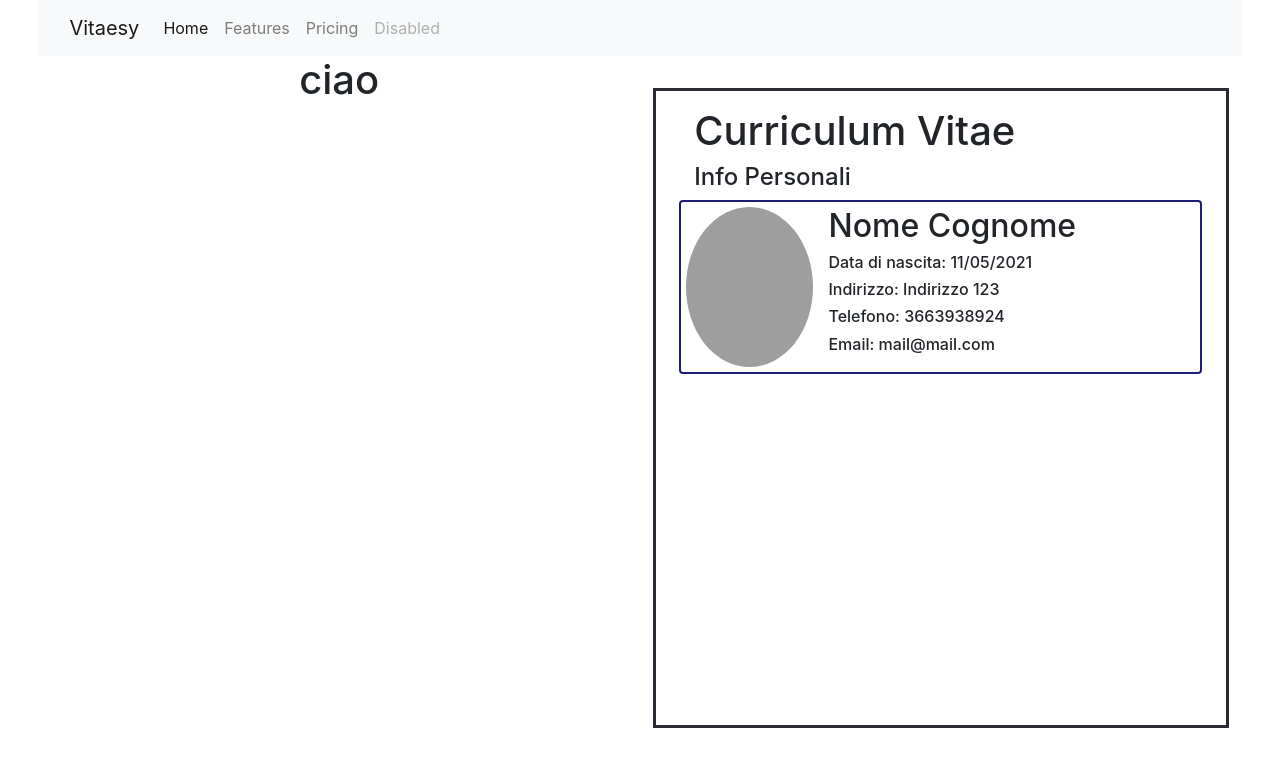
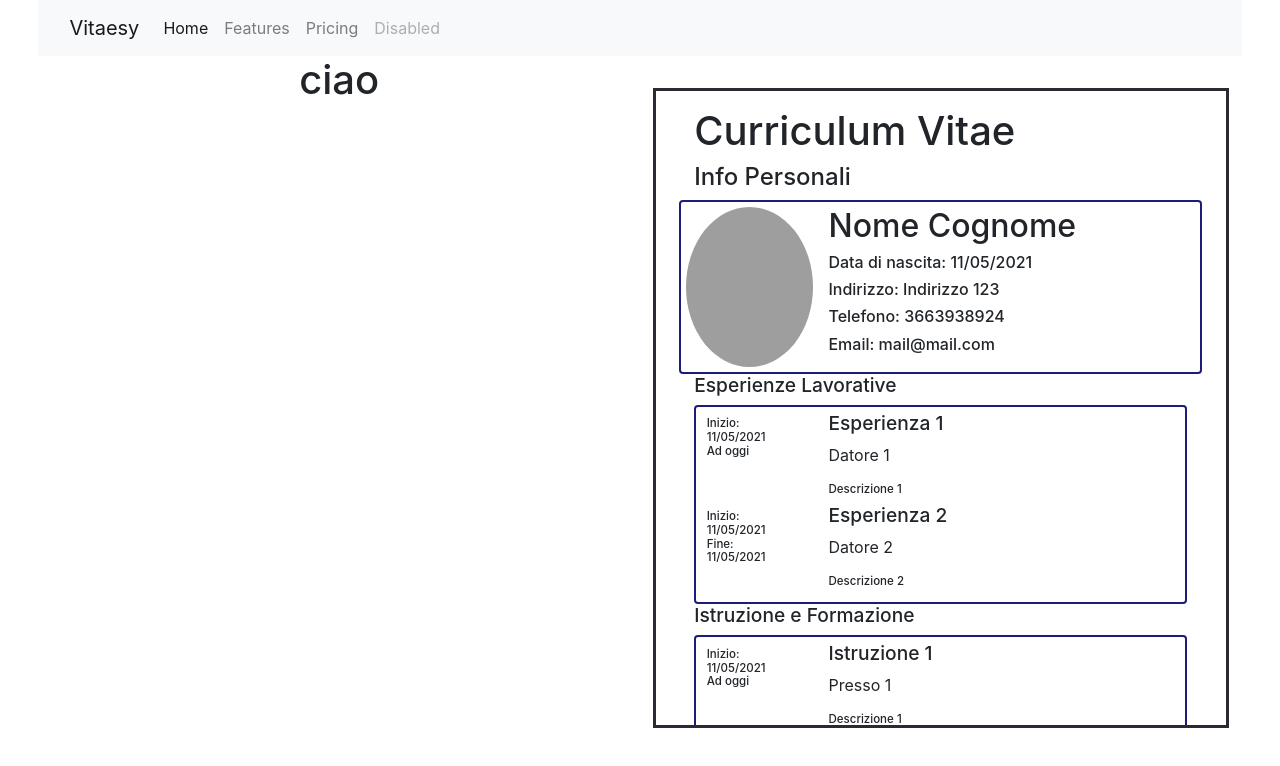
Before and after one commit to MaxNaitor/Vitaesy, an Angular app: page / in a window 1280 px wide. Shown: the top 766 px of the page. Built offline with nearby package versions, Linux system fonts and the light colour scheme; grey boxes are pictures that could not be loaded.

Commit message:
aggiunte esperienze e formazione

```diff
--- a/src/app/app.module.ts
+++ b/src/app/app.module.ts
@@ -7,13 +7,17 @@ import { NgbModule } from '@ng-bootstrap/ng-bootstrap';
 import { NavbarComponent } from './navbar/navbar.component';
 import { TemplateComponent } from './template/template.component';
 import { InfopersonaliComponent } from './template/infopersonali/infopersonali.component';
+import { EsperienzeLavorativeComponent } from './template/esperienze-lavorative/esperienze-lavorative.component';
+import { IstruzioneComponent } from './template/istruzione/istruzione.component';
 
 @NgModule({
   declarations: [
     AppComponent,
     NavbarComponent,
     TemplateComponent,
-    InfopersonaliComponent
+    InfopersonaliComponent,
+    EsperienzeLavorativeComponent,
+    IstruzioneComponent
   ],
   imports: [
     BrowserModule,
--- /dev/null
+++ b/src/app/template/esperienze-lavorative/esperienze-lavorative.component.css
@@ -0,0 +1,21 @@
+
+.componente {
+    padding: 1%;
+    border: 0.3vh solid rgb(28, 28, 121);
+}
+
+.date {
+    padding: 0.7vh;
+}
+
+h1 {
+    font-size: 4vw;
+}
+
+h5 {
+    font-size: 0.9vw;
+}
+
+h4 {
+    font-size: 1.5vw;
+}
--- /dev/null
+++ b/src/app/template/esperienze-lavorative/esperienze-lavorative.component.html
@@ -0,0 +1,16 @@
+<h4>Esperienze Lavorative</h4>
+<div class="componente rounded">
+    <div class="row" *ngFor="let esp of esperienze; let i = index">
+        <div class="col-md-3">
+            <h5 class="date" *ngIf="!isAttuale(i)">Inizio: {{esp.dataInizio | date: "dd/MM/yyyy"}}
+                Fine: {{esp.dataFine | date: "dd/MM/yyyy"}}</h5>
+            <h5 class="date" *ngIf="isAttuale(i)">Inizio: {{esp.dataInizio | date: "dd/MM/yyyy"}} <br>
+                {{esp.dataFine}}</h5>
+        </div>
+        <div class="col-md-8">
+            <h4>{{esp.titolo}}</h4>
+            <p>{{esp.datoreLavoro}}</p>
+            <h5>{{esp.descrizione}}</h5>
+        </div>
+    </div>
+</div>
--- /dev/null
+++ b/src/app/template/esperienze-lavorative/esperienze-lavorative.component.ts
@@ -0,0 +1,36 @@
+import { Component, OnInit } from '@angular/core';
+import { EsperienzaLavorativa } from './esperienzaLavorativa.model';
+
+@Component({
+  selector: 'app-esperienze-lavorative',
+  templateUrl: './esperienze-lavorative.component.html',
+  styleUrls: ['./esperienze-lavorative.component.css']
+})
+export class EsperienzeLavorativeComponent implements OnInit {
+
+  esperienze: EsperienzaLavorativa[] = [
+    {
+      dataInizio: new Date(),
+      dataFine: 'Ad oggi',
+      titolo: 'Esperienza 1',
+      datoreLavoro: 'Datore 1',
+      descrizione: 'Descrizione 1'
+    },
+    {
+      dataInizio: new Date(),
+      dataFine: new Date(),
+      titolo: 'Esperienza 2',
+      datoreLavoro: 'Datore 2',
+      descrizione: 'Descrizione 2'
+    },
+  ]
+  constructor() { }
+
+  ngOnInit(): void {
+  }
+
+  isAttuale(idEsperienza: number) {
+    return typeof this.esperienze[idEsperienza].dataFine === 'string'
+  }
+
+}
--- /dev/null
+++ b/src/app/template/istruzione/istruzione.component.css
@@ -0,0 +1,21 @@
+
+.componente {
+    padding: 1%;
+    border: 0.3vh solid rgb(28, 28, 121);
+}
+
+.date {
+    padding: 0.7vh;
+}
+
+h1 {
+    font-size: 4vw;
+}
+
+h5 {
+    font-size: 0.9vw;
+}
+
+h4 {
+    font-size: 1.5vw;
+}
--- /dev/null
+++ b/src/app/template/istruzione/istruzione.component.html
@@ -0,0 +1,16 @@
+<h4>Istruzione e Formazione</h4>
+<div class="componente rounded">
+    <div class="row" *ngFor="let esp of esperienze; let i = index">
+        <div class="col-md-3">
+            <h5 class="date" *ngIf="!isAttuale(i)">Inizio: {{esp.dataInizio | date: "dd/MM/yyyy"}}
+                Fine: {{esp.dataFine | date: "dd/MM/yyyy"}}</h5>
+            <h5 class="date" *ngIf="isAttuale(i)">Inizio: {{esp.dataInizio | date: "dd/MM/yyyy"}} <br>
+                {{esp.dataFine}}</h5>
+        </div>
+        <div class="col-md-8">
+            <h4>{{esp.titolo}}</h4>
+            <p>{{esp.presso}}</p>
+            <h5>{{esp.descrizione}}</h5>
+        </div>
+    </div>
+</div>
--- /dev/null
+++ b/src/app/template/istruzione/istruzione.component.ts
@@ -0,0 +1,36 @@
+import { Component, OnInit } from '@angular/core';
+import { EsperienzaLavorativa } from '../esperienze-lavorative/esperienzaLavorativa.model';
+import { Istruzione } from './istruzione.model';
+
+@Component({
+  selector: 'app-istruzione',
+  templateUrl: './istruzione.component.html',
+  styleUrls: ['./istruzione.component.css']
+})
+export class IstruzioneComponent implements OnInit {
+
+  esperienze: Istruzione[] = [
+    {
+      dataInizio: new Date(),
+      dataFine: 'Ad oggi',
+      titolo: 'Istruzione 1',
+      presso: 'Presso 1',
+      descrizione: 'Descrizione 1'
+    },
+    {
+      dataInizio: new Date(),
+      dataFine: new Date(),
+      titolo: 'Istruzione 2',
+      presso: 'Presso 2',
+      descrizione: 'Descrizione 2'
+    },
+  ]
+  constructor() { }
+
+  ngOnInit(): void {
+  }
+
+  isAttuale(idEsperienza: number) {
+    return typeof this.esperienze[idEsperienza].dataFine === 'string'
+  }
+}
--- a/src/app/template/template.component.css
+++ b/src/app/template/template.component.css
@@ -7,4 +7,5 @@
     padding-top: 2vh;
     padding-bottom: 2vh;
     border: 0.4vh solid rgb(42, 42, 53);
+    overflow-y: auto;
 }
--- a/src/app/template/template.component.html
+++ b/src/app/template/template.component.html
@@ -1,4 +1,6 @@
 <div class="corpo">
     <h1>Curriculum Vitae</h1>
     <app-infopersonali></app-infopersonali>
+    <app-esperienze-lavorative></app-esperienze-lavorative>
+    <app-istruzione></app-istruzione>
 </div>
--- a/tsconfig.json
+++ b/tsconfig.json
@@ -5,7 +5,7 @@
     "baseUrl": "./",
     "outDir": "./dist/out-tsc",
     "forceConsistentCasingInFileNames": true,
-    "strict": true,
+    "strict": false,
     "noImplicitReturns": true,
     "noFallthroughCasesInSwitch": true,
     "sourceMap": true,
```
Also changed, not shown: src/app/template/esperienze-lavorative/esperienzaLavorativa.model.ts (added, +7 -0 lines), src/app/template/istruzione/istruzione.model.ts (added, +7 -0 lines).
